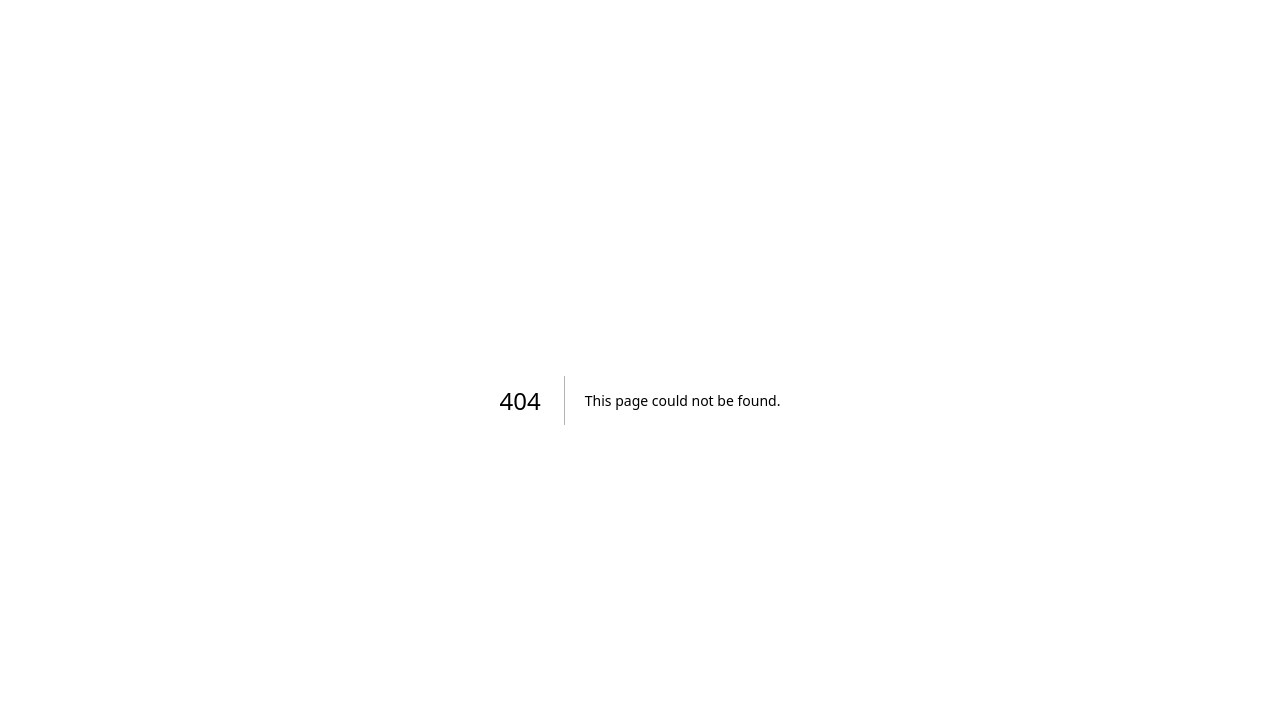
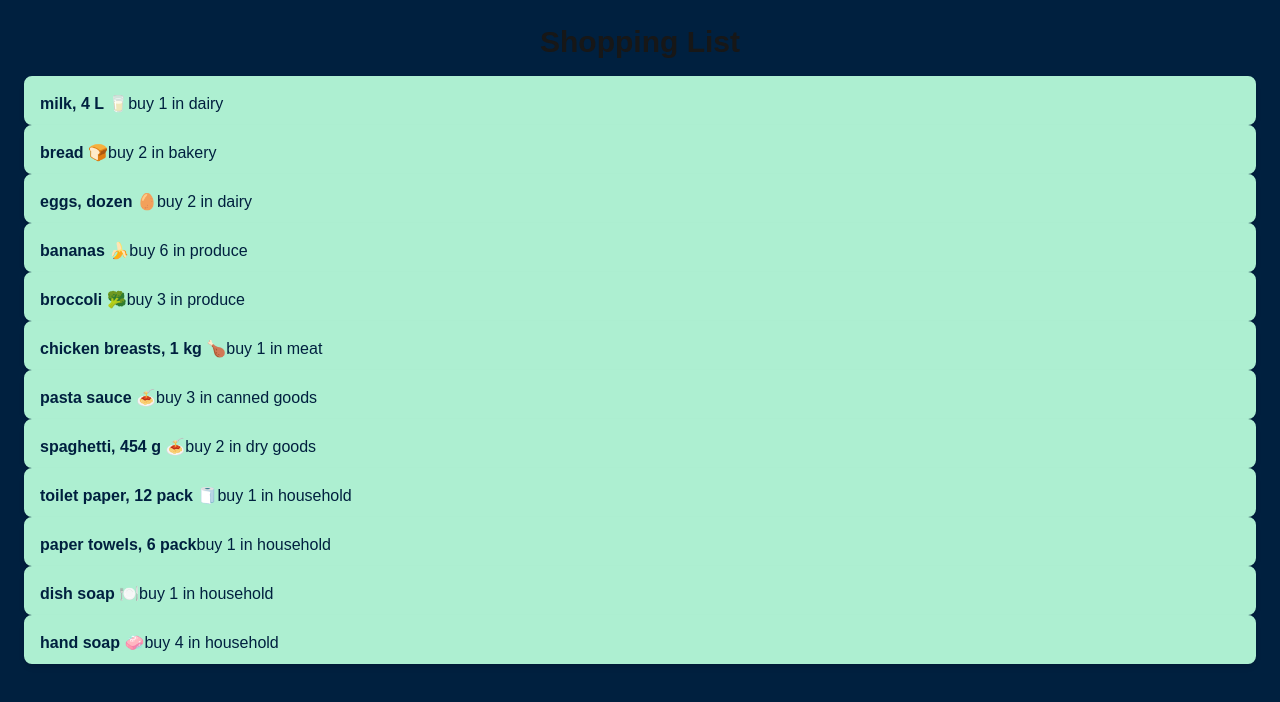
Before and after one commit to JApitpit/cprg306-assignments, a Next.js app: page /week-3 in a window 1280 px wide. Before the commit this address had no page. Shown: the top 702 px of the page. Built offline with nearby package versions, Linux system fonts and the light colour scheme.

Commit message:
added new page "week-3"

```diff
--- a/app/layout.js
+++ b/app/layout.js
@@ -12,7 +12,7 @@
 });
 
 export const metadata = {
-  title: "Create Next App",
+  title: "Shopping List",
   description: "Generated by create next app",
 };
 
--- a/app/page.js
+++ b/app/page.js
@@ -6,6 +6,9 @@
       <h1>CPRG 306: Web Development 2 - Assignments</h1>
       <p>
         Go to the <Link href="/week-2">Week 2 Page</Link>
+      </p>
+      <p>
+        Go to the <Link href="/week-3">Week 3 Page</Link>
       </p>
       <p>
         Go to the <Link href="/dogs">Dogs Page</Link>
--- /dev/null
+++ b/app/week-3/item-list.js
@@ -0,0 +1,92 @@
+import Item from './item.js';
+
+const item1 = {
+    name: "milk, 4 L 🥛",
+    quantity: 1,
+    category: "dairy",
+  };
+
+  const item2 = {
+    name: "bread 🍞",
+    quantity: 2,
+    category: "bakery",
+  };
+
+  const item3 = {
+    name: "eggs, dozen 🥚",
+    quantity: 2,
+    category: "dairy",
+  };
+
+  const item4 = {
+    name: "bananas 🍌",
+    quantity: 6,
+    category: "produce",
+  };
+
+  const item5 = {
+    name: "broccoli 🥦",
+    quantity: 3,
+    category: "produce",
+  };
+
+  const item6 = {
+    name: "chicken breasts, 1 kg 🍗",
+    quantity: 1,
+    category: "meat",
+  };
+
+  const item7 = {
+    name: "pasta sauce 🍝",
+    quantity: 3,
+    category: "canned goods",
+  };
+
+  const item8 = {
+    name: "spaghetti, 454 g 🍝",
+    quantity: 2,
+    category: "dry goods",
+  };
+
+  const item9 = {
+    name: "toilet paper, 12 pack 🧻",
+    quantity: 1,
+    category: "household",
+  };
+
+  const item10 = {
+    name: "paper towels, 6 pack",
+    quantity: 1,
+    category: "household",
+  };
+
+  const item11 = {
+    name: "dish soap 🍽️",
+    quantity: 1,
+    category: "household",
+  };
+
+  const item12 = {
+    name: "hand soap 🧼",
+    quantity: 4,
+    category: "household",
+  };
+
+export default function ItemList() {
+    return (
+        <ul>
+            <Item {...item1} />
+            <Item {...item2} />
+            <Item {...item3} />
+            <Item {...item4} />
+            <Item {...item5} />
+            <Item {...item6} />
+            <Item {...item7} />
+            <Item {...item8} />
+            <Item {...item9} />
+            <Item {...item10} />
+            <Item {...item11} />
+            <Item {...item12} />
+        </ul>
+    );
+}
--- /dev/null
+++ b/app/week-3/item.js
@@ -0,0 +1,11 @@
+
+export default function Item({ name, quantity, category }) {
+    return (
+        <ul>
+            <li className="p-2 border-b flex rounded-lg bg-[#ADEFD1FF] shadow-md border-8 border-[#ADEFD1FF]">
+                <h className="font-semibold text-[#00203FFF]">{name}</h>
+                <h className="text-[#00203FFF]">buy {quantity} in {category}</h>
+            </li>
+        </ul>
+    );
+  }
--- /dev/null
+++ b/app/week-3/page.js
@@ -0,0 +1,10 @@
+import ItemList from "./item-list";
+
+export default function Page() {
+  return (
+    <main className="p-6 min-h-screen bg-[#00203FFF]">
+      <h1 className="text-3xl font-bold text-center mb-4">Shopping List</h1>
+      <ItemList/>
+    </main>
+  );
+}
```
